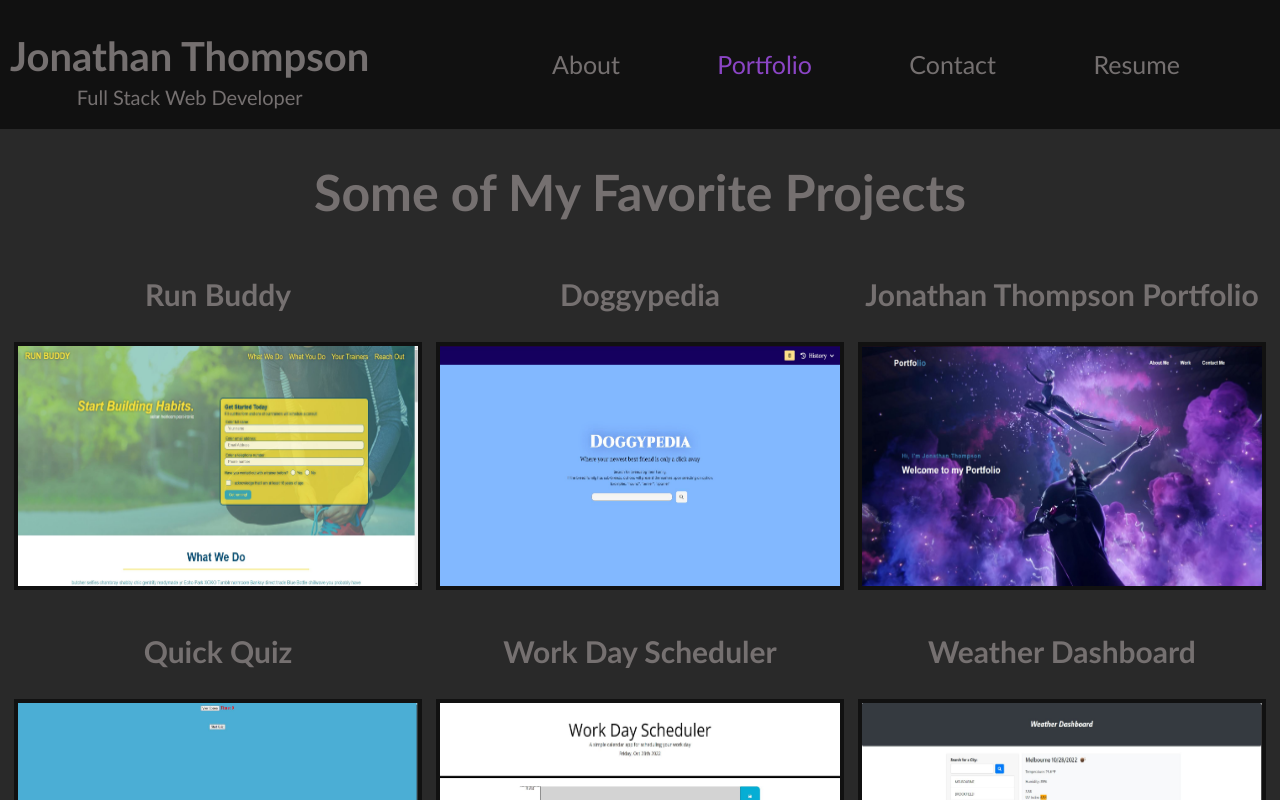
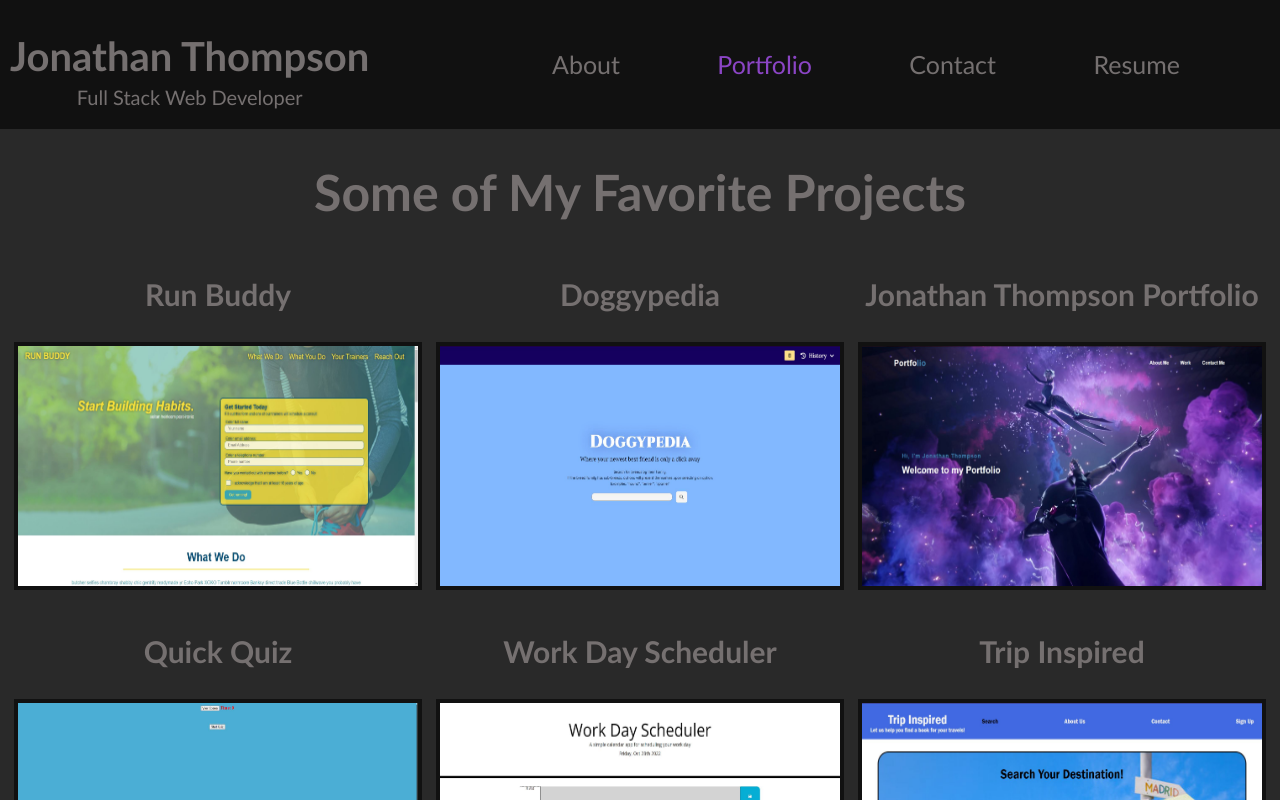
Before and after one commit to JonnyThompson7/jatportfolio, a React (Create React App) app: page / in a window 1280 px wide. Both pictures are taken after a click on the element "Portfolio". Shown: the top 800 px of the page. Built offline with nearby package versions, Linux system fonts and the light colour scheme.

Commit message:
added new proj

```diff
--- a/src/components/Portfolio/index.js
+++ b/src/components/Portfolio/index.js
@@ -39,11 +39,11 @@ function Portfolio() {
       link: 'https://jonnythompson7.github.io/schedulemeplease/'
     },
     {
-      picture: require('../../assets/weather.JPG'),
-      name: 'Weather Dashboard',
-      description: 'Upon opening the page you will be brought to weather forecast search engine. You will be able to search a city, and have it weather display on the page. After completing your search, each city will get added to the search history. You will have a color prompting you about the UV index within your searched city, and you will also be able to see the 5 day forecast of the city with multiple weather measures.',
-      repo: 'https://github.com/JonnyThompson7/weatherdash',
-      link: 'https://jonnythompson7.github.io/weatherdash/'
+      picture: require('../../assets/trip.JPG'),
+      name: 'Trip Inspired',
+      description: 'A travel companion app to help inspire users to select travel destinations. Searching by a location will result in books (and eventually movies and news headlines) related to that location.',
+      repo: 'https://github.com/SuB-GH/trip-inspired',
+      link: 'https://lit-taiga-03670.herokuapp.com/'
     },
   ])
 
```
Also changed, not shown: src/assets/trip.JPG (added).
